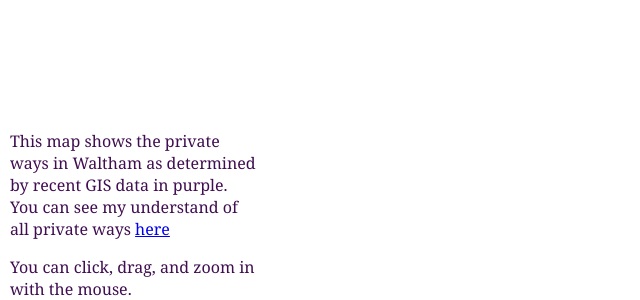
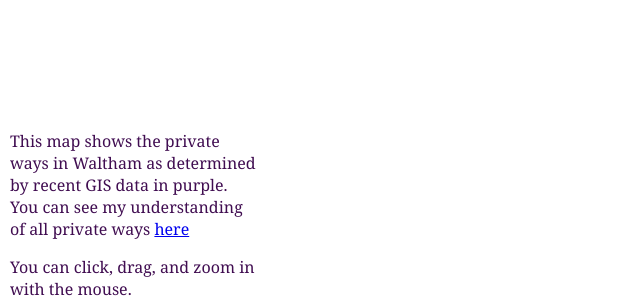
Before and after one commit to eamondawes/eamondawes.github.io, a plain HTML site: page privateWays.html in a window 1280 px wide. Shown: the part 536-836 px from the top of the page, 0-640 px from the left. Drawn offline with nearby package versions, Linux system fonts and the light colour scheme; no server answers.

Commit message:
Update privateWays.html

```diff
--- a/privateWays.html
+++ b/privateWays.html
@@ -36,7 +36,7 @@
     </svg>
   </div>
   <div id="info">
-    <p>This map shows the private ways in Waltham as determined by recent GIS data in purple. You can see my understand of all private ways <a href="https://github.com/eamondawes/geowaltham/blob/main/private_ways.csv">here</a></p>
+    <p>This map shows the private ways in Waltham as determined by recent GIS data in purple. You can see my understanding of all private ways <a href="https://github.com/eamondawes/geowaltham/blob/main/private_ways.csv">here</a></p>
     <p>You can click, drag, and zoom in with the mouse.</p>
   </div>
   <script>
```
